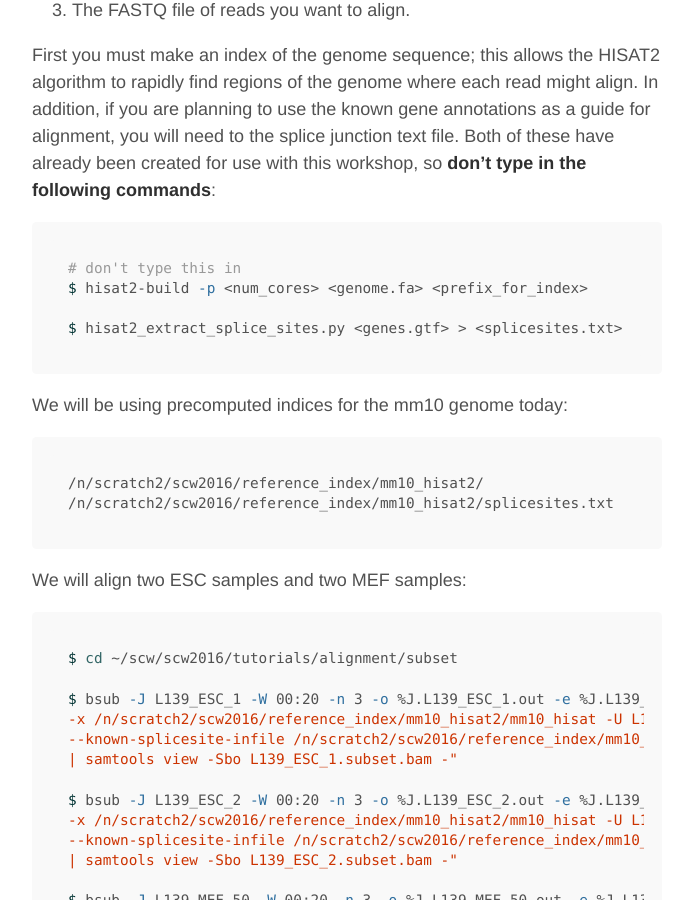
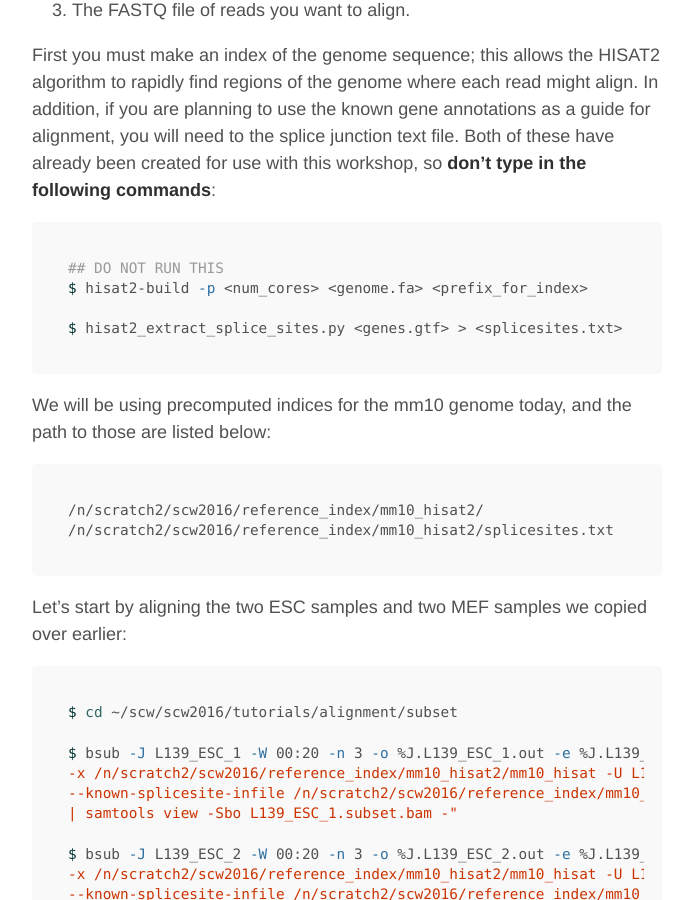
Before and after one commit to hms-dbmi/scw, a Jekyll site: the page built from _posts/2016-11-28-alignment.md, in a window 1280 px wide and 900 px high, scrolled down 7579 px. Shown: the whole window, without its empty margins (293-984 px from the left). Built offline with Jekyll 4.4.1, drawn with Linux system fonts in a browser that asks for light colours; nearby versions of some CDN libraries.

Commit message:
Update 2016-11-28-alignment.md

````diff
--- a/_posts/2016-11-28-alignment.md
+++ b/_posts/2016-11-28-alignment.md
@@ -184,19 +184,19 @@ To align reads with HISAT2 you need three things.
 First you must make an index of the genome sequence; this allows the HISAT2 algorithm to rapidly find regions of the genome where each read might align. In addition, if you are planning to use the known gene annotations as a guide for alignment, you will need to the splice junction text file. Both of these have already been created for use with this workshop, so **don't type in the following commands**:
 
 ```bash
-# don't type this in
+## DO NOT RUN THIS
 $ hisat2-build -p <num_cores> <genome.fa> <prefix_for_index>
 
 $ hisat2_extract_splice_sites.py <genes.gtf> > <splicesites.txt>
 ```
-We will be using precomputed indices for the mm10 genome today:
+We will be using precomputed indices for the mm10 genome today, and the path to those are listed below:
 
 ```bash
 /n/scratch2/scw2016/reference_index/mm10_hisat2/
 /n/scratch2/scw2016/reference_index/mm10_hisat2/splicesites.txt
 ```
 
-We will align two ESC samples and two MEF samples:
+Let's start by aligning the two ESC samples and two MEF samples we copied over earlier:
 
 ```bash
 $ cd ~/scw/scw2016/tutorials/alignment/subset
````
